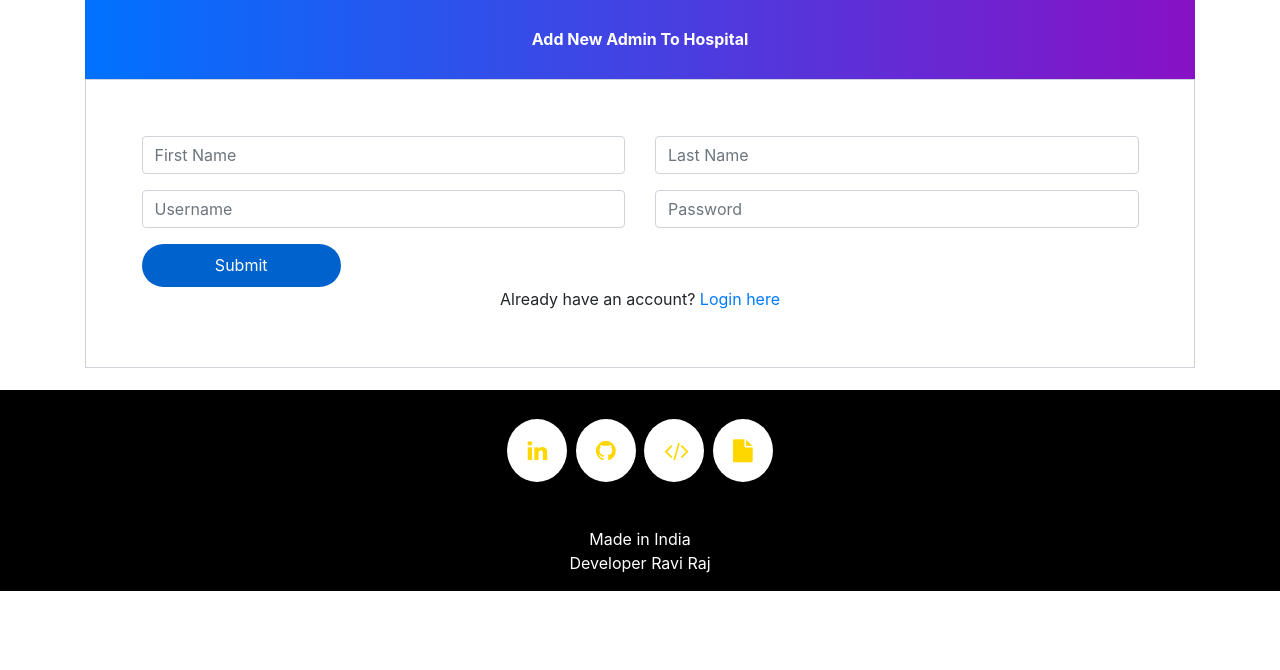
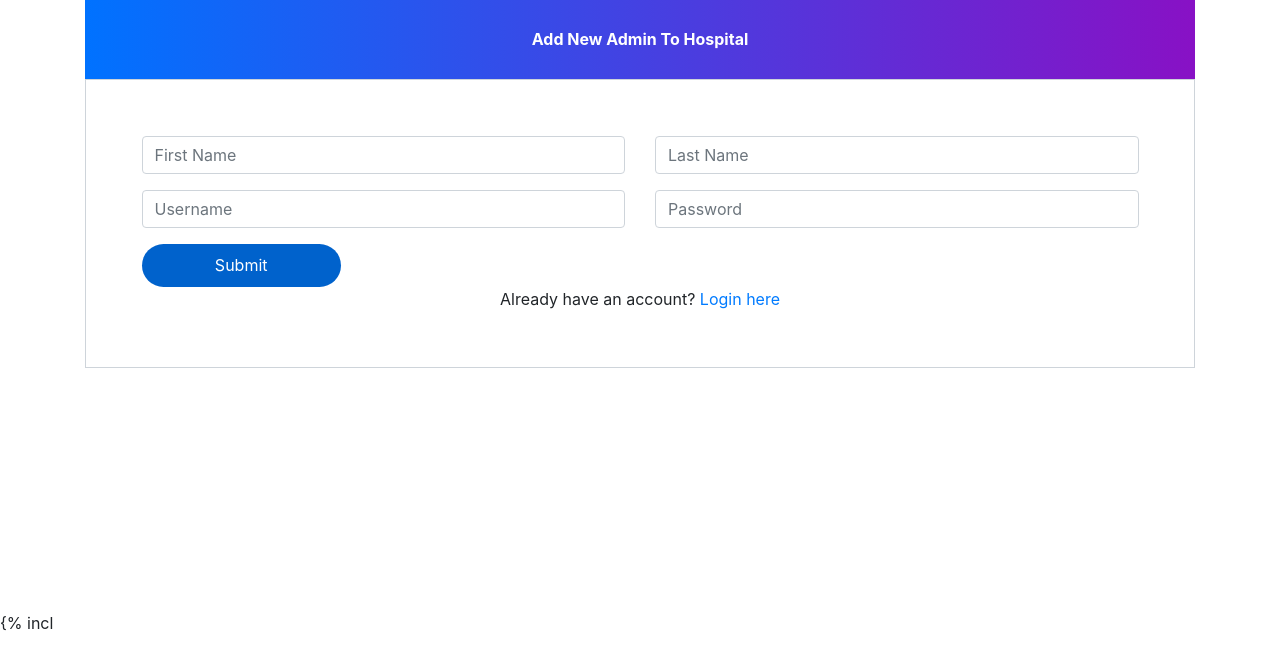
Before and after one commit to raviraj3214/hospital_management, a Django app: page /adminsignup in a window 1280 px wide. Shown: the part 97-767 px from the top of the page. Run offline with Django 3.2, Linux system fonts and the light colour scheme; some libraries are stand-ins or nearby versions.

Commit message:
sdfgvhbn

```diff
--- a/templates/hospital/adminsignup.html
+++ b/templates/hospital/adminsignup.html
@@ -59,7 +59,7 @@
   <form method="post">
     {% csrf_token %}
     <div class="container register-form" >
-      <div class="form">
+      <div class="form" style="width:100%;">
         <div class="note">
           <p>Add New Admin To Hospital</p>
         </div>
@@ -91,7 +91,8 @@
   <!--
   developed By : Ravi Raj
   -->
-  {% include "hospital/footer.html" %}
+  <div style="margin-top:19%;">
+    {% incl
   <script src="//maxcdn.bootstrapcdn.com/bootstrap/4.1.1/js/bootstrap.min.js"></script>
   <script src="//cdnjs.cloudflare.com/ajax/libs/jquery/3.2.1/jquery.min.js"></script>
 </body>
```
